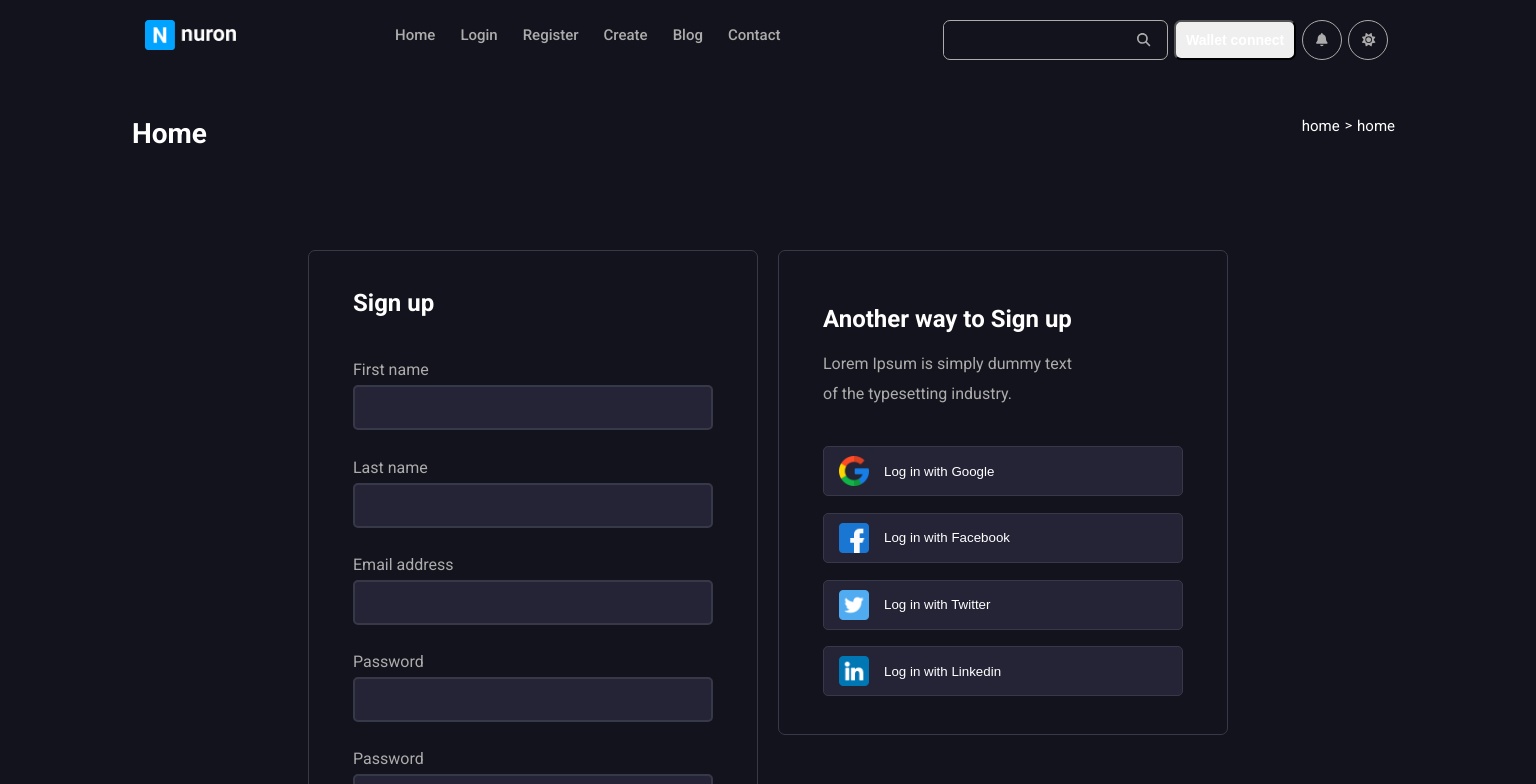
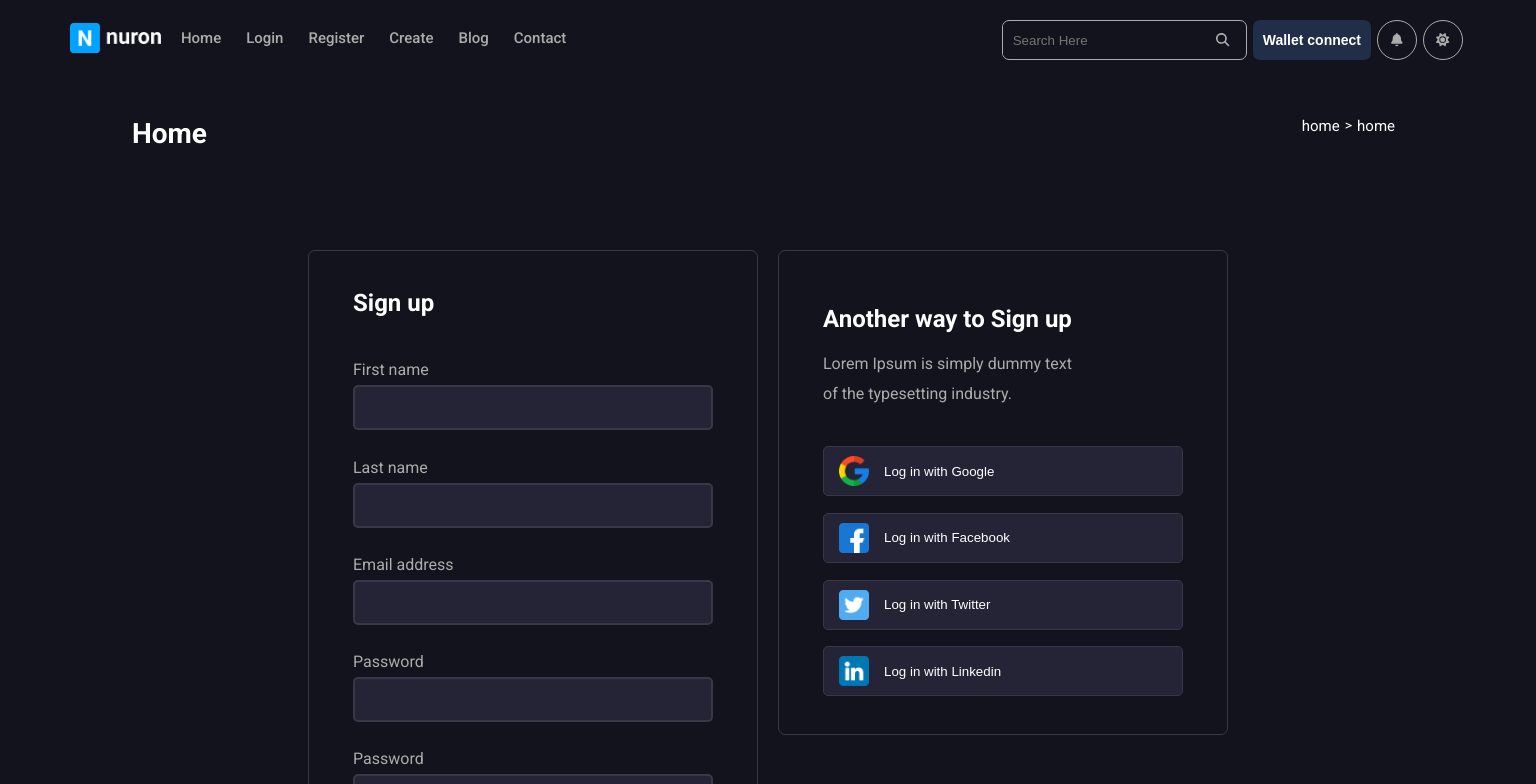
Before and after one commit to Yulanyandrea/FrontEnd-NFTMarketplace, a React (Create React App) app: page /register in a window 1536 px wide. Shown: the top 784 px of the page. Built offline with nearby package versions, Linux system fonts and the light colour scheme.

Commit message:
cambio ruta api json-server

```diff
--- a/db.json
+++ b/db.json
@@ -40,6 +40,14 @@
       "email": "jmuñoz@makeitreal.com",
       "password": 1234567,
       "rol": "admin"
+    },
+    {
+      "id": 4,
+      "firstname": "Juan",
+      "lastname": "Munoz",
+      "email": "j@h.com",
+      "password": "123456",
+      "repassword": "123456"
     }
   ],
   "products": [
--- a/src/components/Navbar/index.jsx
+++ b/src/components/Navbar/index.jsx
@@ -8,11 +8,12 @@ import logo from '../../assets/logo.png';
 
 const Navbar = () => {
   return (
-    <header className="navbar">
+    <header className="navbar__container">
+      <nav className="navbar">
         <Link to="/" className="logo__link">
           <img src={logo} alt="Nuron-logo" className="navbar__logo" />
         </Link>
-      <nav className="menu">
+        <div className="menu">
           <ul className="menu__list">
             <li className="menu__item">
               <Link to="/" className="menu__link">Home</Link>
@@ -33,10 +34,11 @@ const Navbar = () => {
               <Link to="/" className="menu__link">Contact</Link>
             </li>
           </ul>
+        </div>
       </nav>
       <div className="buttons__container">
         <form className="menu__form">
-          <input type="text" className="menu__input" />
+          <input type="text" placeholder="Search Here" className="menu__input" />
           <button type="button" className="menu__button button__search">
             <FontAwesomeIcon icon={faMagnifyingGlass} style={{ color: '#ACACAC' }} />
           </button>
--- a/src/components/Navbar/styles.scss
+++ b/src/components/Navbar/styles.scss
@@ -1,9 +1,10 @@
 @import "../../scss/_global.scss";
 @import "../../scss/_color.scss";
 
-.navbar {
+.navbar__container {
   display: flex;
   flex-direction: column;
+  align-items: center;
   margin-bottom: 15px;
 
   .navbar__logo {
@@ -23,10 +24,16 @@
     color: $text-silver;
     font-weight: 500;
     text-decoration: none;
+    transition: 0.3s ease-in-out;
+  }
+
+  .menu__link:hover {
+    color: $main-cards;
   }
 
   .menu__input {
     display: none;
+    border: none;
   }
 
   .buttons__container {
@@ -51,19 +58,32 @@
     padding: 10px;
     margin: 0px 3px 0px 3px;
     color: $main-cards;
+    background-color: $accent;
+    border: none;
     font-weight: 700;
     font-size: 14px;
     border-radius: 7px;
   }
+
+  .menu__button--color:hover {
+    background-color: $main-color;
+  }
+
 }
 
 @media screen and (min-width: 1440px) {
-  .navbar {
+  .navbar__container {
     display: flex;
     flex-direction: row;
-    justify-content: space-around;
+    justify-content: space-between;
     padding: 20px 70px 20px 70px;
     gap: 10px;
+
+    .navbar{
+      display: flex;
+      justify-content: space-around;
+      gap: 20px;
+    }
 
     .navbar__logo {
       height: 30px;
@@ -101,6 +121,12 @@
       border: none;
       height: 30px;
       background-color: $main-background;
+      padding: 10px;
+      color: $text-silver;
+    }
+
+    .menu__input:focus {
+      outline: none;
     }
 
     .button__search {
--- a/src/hook/CreateUser.jsx
+++ b/src/hook/CreateUser.jsx
@@ -1,4 +1,4 @@
-const API = 'http://localhost:3004';
+const API = 'http://localhost:8080/api';
 
 const createUser = async (user) => {
   const payload = {
--- a/src/hook/create.jsx
+++ b/src/hook/create.jsx
@@ -1,4 +1,4 @@
-const API = 'http://localhost:3004';
+const API = 'http://localhost:8080/api';
 
 export async function createUser(user) {
   const payload = {
--- a/src/hook/products.jsx
+++ b/src/hook/products.jsx
@@ -1,4 +1,4 @@
-const API = 'http://localhost:3004';
+const API = 'http://localhost:8080/api';
 
 export async function getAllProducts() {
   const res = await fetch(`${API}/products`);
--- a/src/pages/Home/index.jsx
+++ b/src/pages/Home/index.jsx
@@ -3,7 +3,7 @@ import { FontAwesomeIcon } from '@fortawesome/react-fontawesome';
 import { faCircleDot } from '@fortawesome/free-solid-svg-icons';
 import './style.scss';
 import hero from '../../assets/hero.png';
-import ListNft from '../ListNft';
+import ListNft from '../../components/ListNft';
 
 const Home = () => {
   const hiddenDesktop = useMediaQuery({
```
Lines whose indentation alone changed are shown as unchanged.
